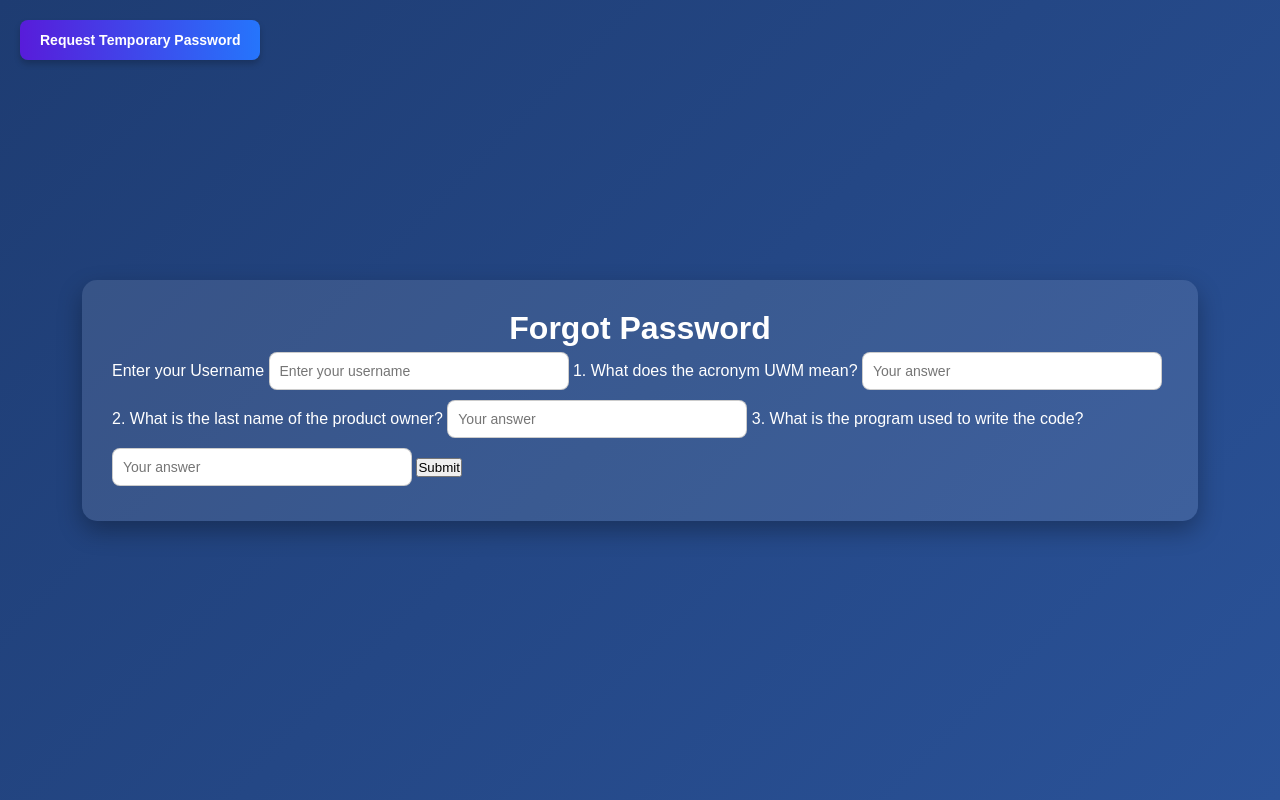
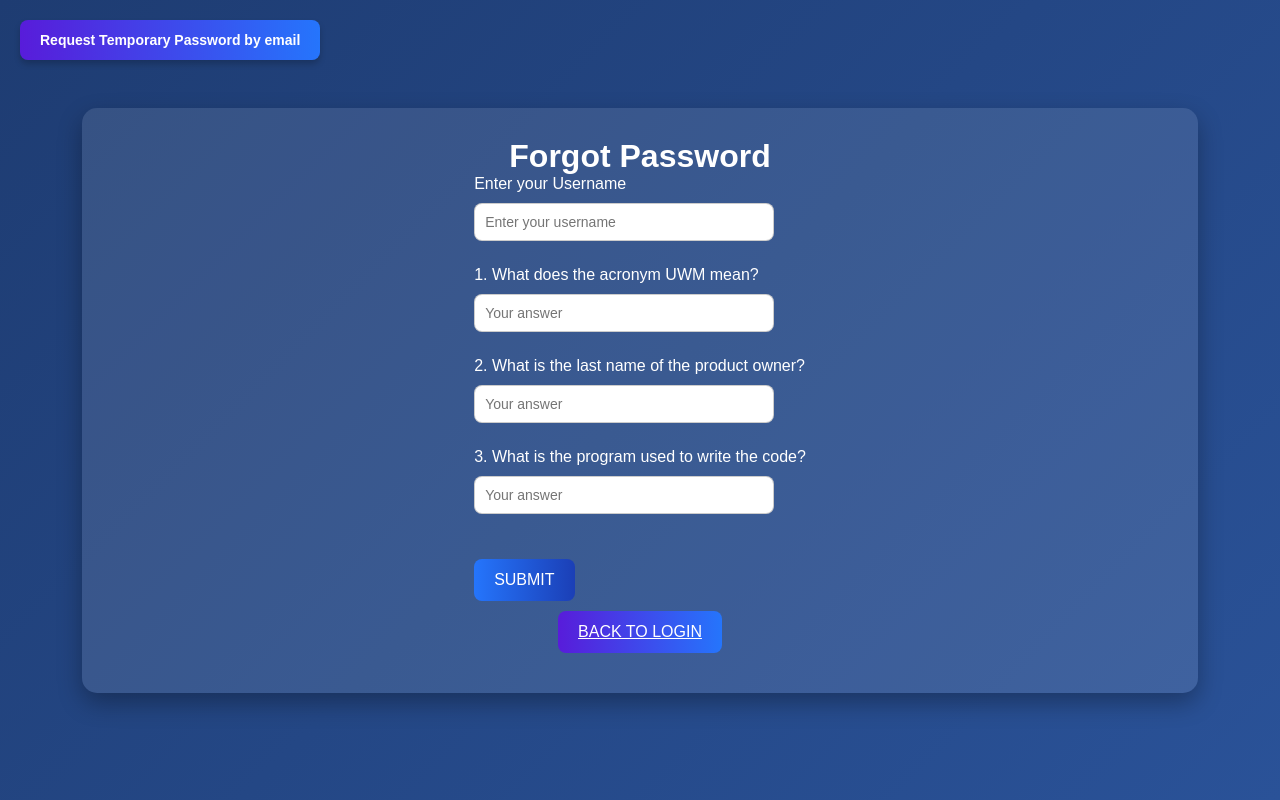
Before and after one commit to 33AndrewM33/TASchedulerApp, a Django app: page /forgot_password/ in a window 1280 px wide. Run offline with Django 5.2, Linux system fonts and the light colour scheme.

Commit message:
forgot password email

```diff
--- a/DjangoProject/urls.py
+++ b/DjangoProject/urls.py
@@ -7,7 +7,8 @@ urlpatterns = [
     path('admin/', admin.site.urls),
 
     # Authentication Views
-    path('', views.custom_login, name='login'),
+    path('', views.custom_login, name='login'),  # Root URL for login
+    path('login/', views.custom_login, name='login'),  # Explicit login alias
     path('logout/', views.custom_logout, name='logout'),
     path('home/', views.home, name='home'),
 
@@ -41,10 +42,9 @@ urlpatterns = [
     path('forgot_password/', views.forgot_password, name='forgot_password'),
     path('send_temp_password/', views.send_temp_password, name='send_temp_password'),
 
-
+    # Instructor Views
     path('home/instructor/edit_contact_info/', views.edit_contact_info, name='edit_contact_info'),
     path('home/instructor/view_courses/', views.view_courses, name='view_courses'),
     path('home/instructor/assign_ta_to_section/', views.assign_ta_to_section, name='assign_ta_to_section'),
     path('unassign_ta/<int:section_id>/<int:ta_id>/', views.unassign_ta, name='unassign_ta'),
-
 ]
--- a/templates/forgot_password.html
+++ b/templates/forgot_password.html
@@ -6,6 +6,67 @@
     <meta name="viewport" content="width=device-width, initial-scale=1.0">
     <title>Forgot Password</title>
     <link rel="stylesheet" href="{% static 'css/style.css' %}">
+    <style>
+        .form-group {
+            margin-bottom: 20px;
+        }
+
+        .form-group label {
+            display: block;
+            margin-bottom: 5px;
+            font-size: 16px;
+            color: #fff;
+        }
+
+        .form-group input {
+            width: 100%;
+            padding: 10px;
+            border-radius: 8px;
+            border: 1px solid rgba(0, 0, 0, 0.2);
+            font-size: 14px;
+        }
+
+        .submit-btn {
+            margin-top: 20px;
+            padding: 12px 20px;
+            background: linear-gradient(90deg, #2575fc, #1b3fb6);
+            color: #fff;
+            font-size: 16px;
+            border: none;
+            border-radius: 8px;
+            cursor: pointer;
+            text-transform: uppercase;
+            transition: all 0.3s ease;
+        }
+
+        .submit-btn:hover {
+            background: linear-gradient(90deg, #1b3fb6, #2575fc);
+            transform: scale(1.05);
+            box-shadow: 0px 8px 12px rgba(0, 0, 0, 0.3);
+        }
+
+        .back-home-btn {
+            display: block;
+            margin-top: 20px;
+            padding: 12px 20px;
+            background: linear-gradient(90deg, #ff9800, #f57c00);
+            color: #fff;
+            font-size: 16px;
+            border: none;
+            border-radius: 8px;
+            text-align: center;
+            cursor: pointer;
+            text-transform: uppercase;
+            text-decoration: none;
+            transition: all 0.3s ease;
+        }
+
+        .back-home-btn:hover {
+            background: linear-gradient(90deg, #f57c00, #ff9800);
+            transform: scale(1.05);
+            box-shadow: 0px 8px 12px rgba(0, 0, 0, 0.3);
+        }
+    </style>
 </head>
 <body>
     <div class="container">
@@ -27,24 +88,32 @@
         <!-- Security Questions Form -->
         <form method="post" action="{% url 'forgot_password' %}">
             {% csrf_token %}
+            <div class="form-group">
                 <label for="username">Enter your Username</label>
                 <input type="text" id="username" name="username" placeholder="Enter your username" required>
+            </div>
 
+            <div class="form-group">
                 <label for="answer_1">1. What does the acronym UWM mean?</label>
                 <input type="text" id="answer_1" name="answer_1" placeholder="Your answer" required>
+            </div>
 
+            <div class="form-group">
                 <label for="answer_2">2. What is the last name of the product owner?</label>
                 <input type="text" id="answer_2" name="answer_2" placeholder="Your answer" required>
+            </div>
 
+            <div class="form-group">
                 <label for="answer_3">3. What is the program used to write the code?</label>
                 <input type="text" id="answer_3" name="answer_3" placeholder="Your answer" required>
+            </div>
 
             <button type="submit" class="submit-btn">Submit</button>
         </form>
 
         <!-- Temporary Password Option -->
         <div class="temp-password-option">
-            <button id="tempPasswordButton" class="notification-button">Request Temporary Password</button>
+            <button id="tempPasswordButton" class="notification-button">Request Temporary Password by email</button>
         </div>
 
         <!-- Modal for Temporary Password Request -->
@@ -52,16 +121,21 @@
             <h2>Request Temporary Password</h2>
             <form method="post" action="{% url 'forgot_password' %}">
                 {% csrf_token %}
+                <div class="form-group">
                     <label for="temp_username">Enter your Username</label>
                     <input type="text" id="temp_username" name="temp_username" placeholder="Enter your username" required>
-
+                </div>
+                <div class="form-group">
                     <label for="temp_email">Enter your Email</label>
                     <input type="email" id="temp_email" name="temp_email" placeholder="Enter your email" required>
-
+                </div>
                 <button type="submit" class="submit-btn">Send Temporary Password</button>
             </form>
             <button id="closeTempPassword" class="close-button">Close</button>
         </div>
+
+        <!-- Back Home Button -->
+        <a href="{% url 'login' %}" class="nav-button">Back to Login</a>
     </div>
 
     <!-- JavaScript for Modal -->
```
Also changed, not shown: templates/home_instructor.html (+14 -7 lines), TAScheduler/migrations/0001_initial.py (deleted), TAScheduler/migrations/0002_ta_sections_alter_section_assigned_tas.py (deleted), static/css/style.css (line endings or trailing spaces). Lines whose indentation alone changed are shown as unchanged.
